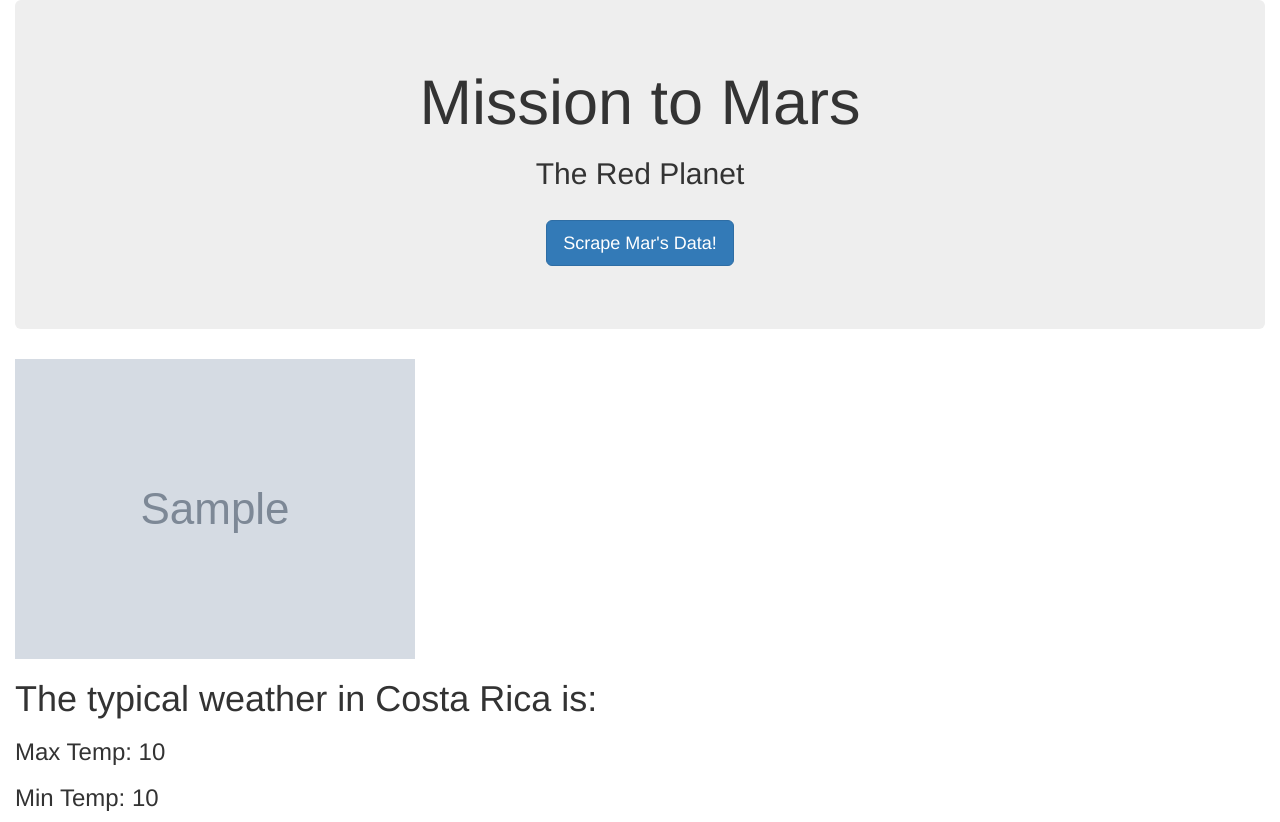
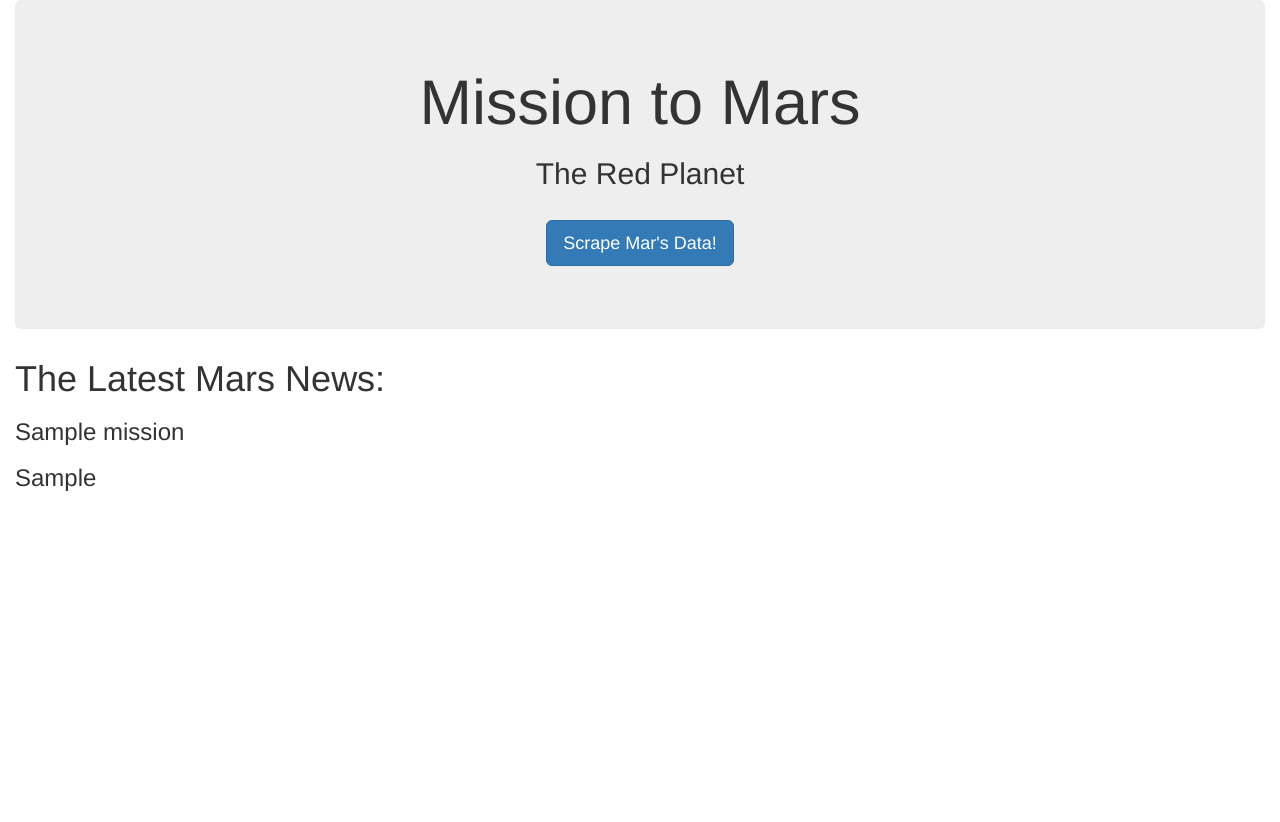
Before and after one commit to SofiaAS1/Web-Scraping-Challenge, a Flask app: template Missions_to_Mars/templates/index.html in a window 1280 px wide. After the commit the page ends 800 px from the top, so only its background shows below. Run offline with Flask 2, Linux system fonts and the light colour scheme; the template is opened without the code that fills it: most values are stand-ins (such as "Sample title", 1, 10 or a date in 2020); some libraries are stand-ins or nearby versions.

Commit message:
HW so far

```diff
--- a/Missions_to_Mars/app.py
+++ b/Missions_to_Mars/app.py
@@ -1,12 +1,12 @@
 from flask import Flask, render_template, redirect
 from flask_pymongo import PyMongo
-import scrape_costa
+import scrape_mars
 
 # Create an instance of Flask
 app = Flask(__name__)
 
 # Use PyMongo to establish Mongo connection
-mongo = PyMongo(app, uri="mongodb://localhost:27017/weather_app")
+mongo = PyMongo(app, uri="mongodb://localhost:27017/mars_app")
 
 
 # Route to render index.html template using data from Mongo
@@ -14,10 +14,10 @@ mongo = PyMongo(app, uri="mongodb://localhost:27017/weather_app")
 def home():
 
     # Find one record of data from the mongo database
-    destination_data = mongo.db.collection.find_one()
+    mission_data = mongo.db.collection.find_one()
 
     # Return template and data
-    return render_template("index.html", vacation=destination_data)
+    return render_template("index.html", mission=mission_data)
 
 
 # Route that will trigger the scrape function
@@ -25,10 +25,10 @@ def home():
 def scrape():
 
     # Run the scrape function
-    costa_data = scrape_costa.scrape_info()
+    mars_data = scrape_mars.scrape_info()
 
     # Update the Mongo database using update and upsert=True
-    mongo.db.collection.update({}, costa_data, upsert=True)
+    mongo.db.collection.update({}, mars_data, upsert=True)
 
     # Redirect back to home page
     return redirect("/")
--- a/Missions_to_Mars/templates/index.html
+++ b/Missions_to_Mars/templates/index.html
@@ -18,10 +18,9 @@
       <br>
       <p><a class="btn btn-primary btn-lg" href="/scrape" role="button">Scrape Mar's Data!</a></p>
     </div>
-    <img src="{{ vacation.sloth_img }}" alt="Sloth">
-    <h1>The typical weather in Costa Rica is:</h1>
-    <h3>Max Temp: {{ vacation.max_temp }}</h3>
-    <h3>Min Temp: {{ vacation.min_temp }}</h3>
+    <h1>The Latest Mars News:</h1>
+    <h3>{{mission.news_title}}</h3>
+    <h3>{{mission.news_p}}</h3>
   </div>
   </div>
 </body>
```
Also changed, not shown: Missions_to_Mars/scrape_mars.py (renamed from Missions_to_Mars/scrape_costa.py, +10 -16 lines), 1 other file.
